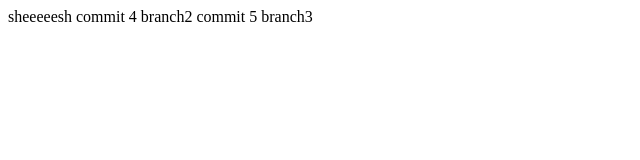
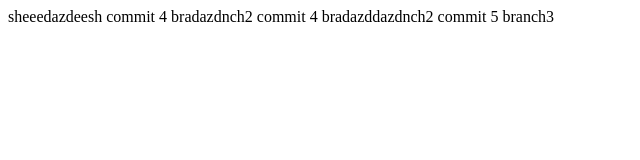
Before and after one commit to DreamHock/test-1, a plain HTML site: page index.html in a window 1280 px wide. Shown: the whole page, without its empty margins (0-640 px from the left). Drawn offline with Linux system fonts and the light colour scheme.

Commit message:
chaaaaaaaabka

```diff
--- a/index.html
+++ b/index.html
@@ -7,8 +7,9 @@
     <title>Document</title>
 </head>
 <body>
-    sheeeeesh
-    commit 4 branch2
+    sheeedazdeesh
+    commit 4 bradazdnch2
+    commit 4 bradazddazdnch2
     commit 5 branch3
 </body>
 </html>
```
